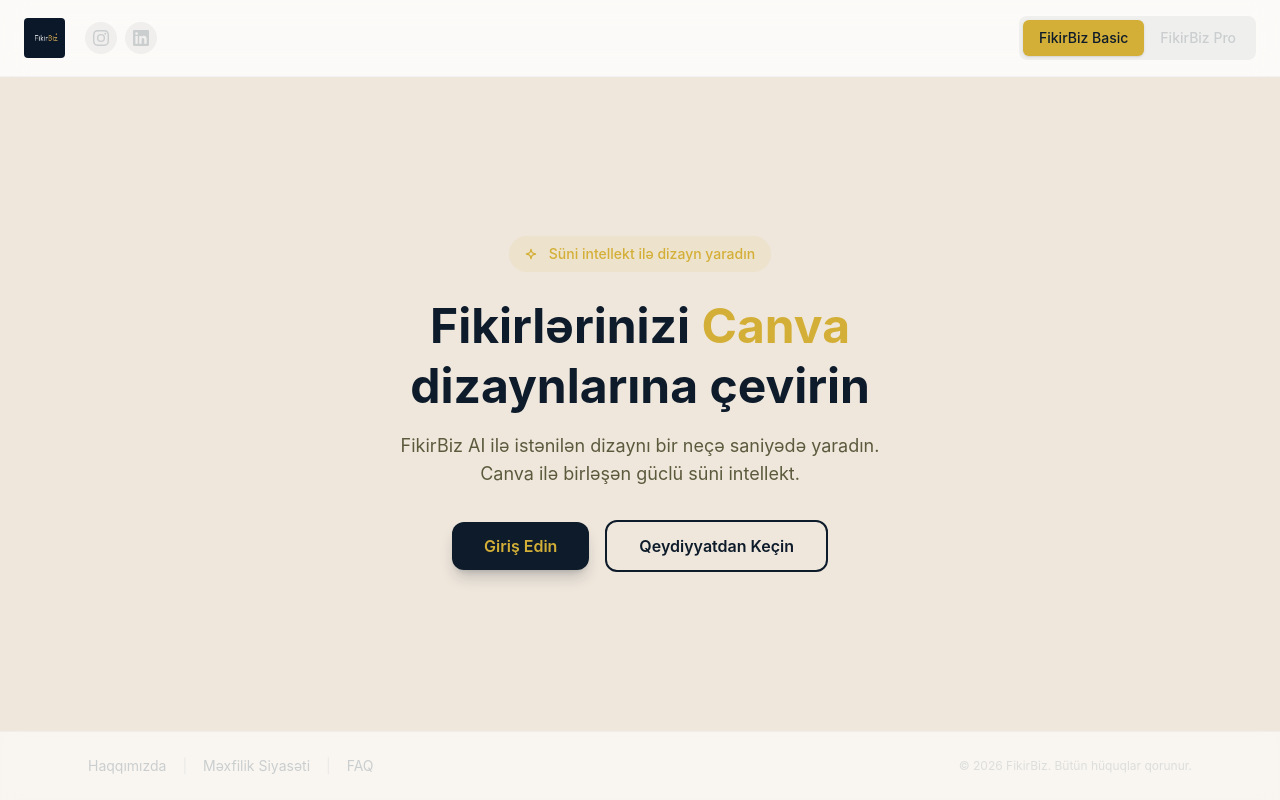
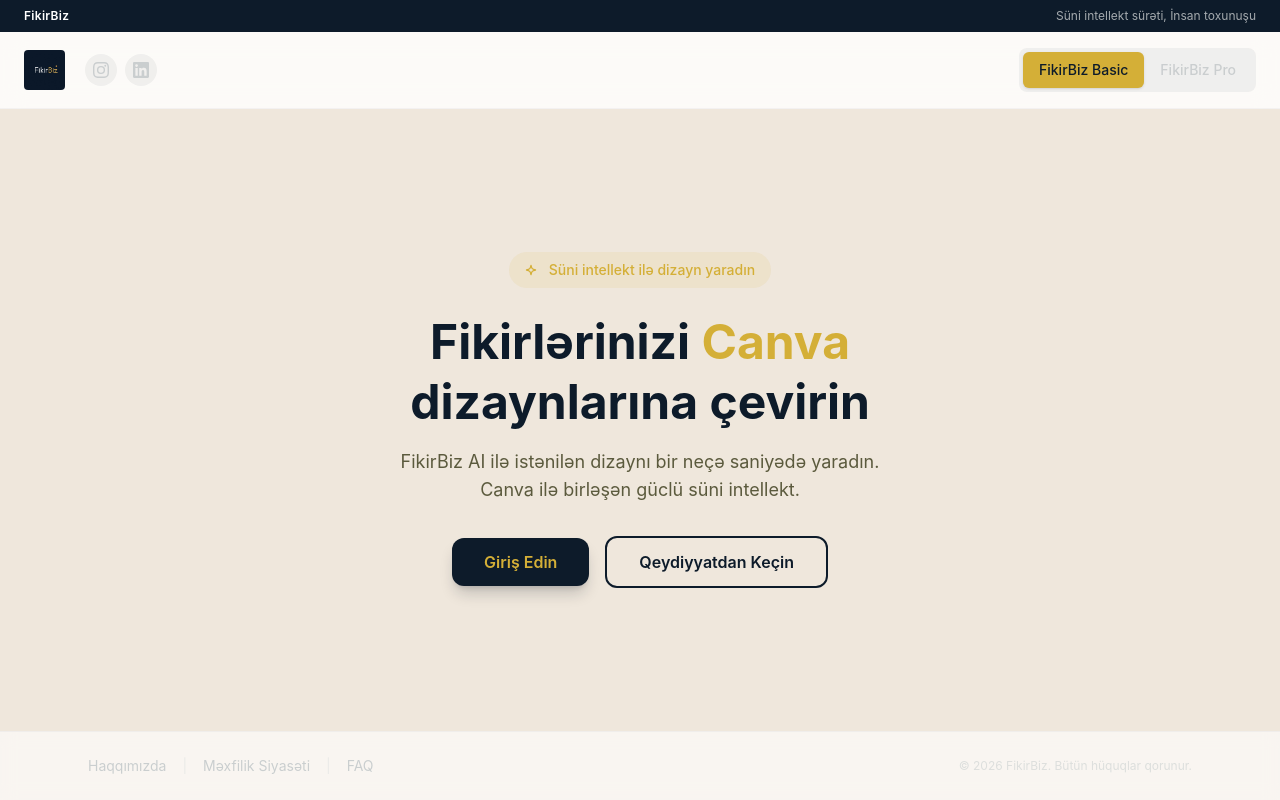
Before and after one commit to Toghrul1/fikirbiz, a React (Vite) app in the folder frontend/: page / in a window 1280 px wide. Built offline with nearby package versions, Linux system fonts and the light colour scheme; no server answers.

Commit message:
feat: Add top banner with tagline

```diff
--- a/frontend/src/components/landing/LandingPage.tsx
+++ b/frontend/src/components/landing/LandingPage.tsx
@@ -7,6 +7,12 @@
 
   return (
     <div className="min-h-screen bg-brand-ivory font-sans text-brand-navy flex flex-col">
+      {/* Top Banner */}
+      <div className="bg-brand-navy text-white text-xs py-2 px-6 flex items-center justify-between">
+        <span className="font-semibold tracking-wide">FikirBiz</span>
+        <span className="text-brand-gray/80">Süni intellekt sürəti, İnsan toxunuşu</span>
+      </div>
+
       {/* Header */}
       <header className="flex items-center justify-between px-6 py-4 border-b border-brand-gray/20 bg-white/80 backdrop-blur-md sticky top-0 z-20">
         {/* Logo + Social */}
```
